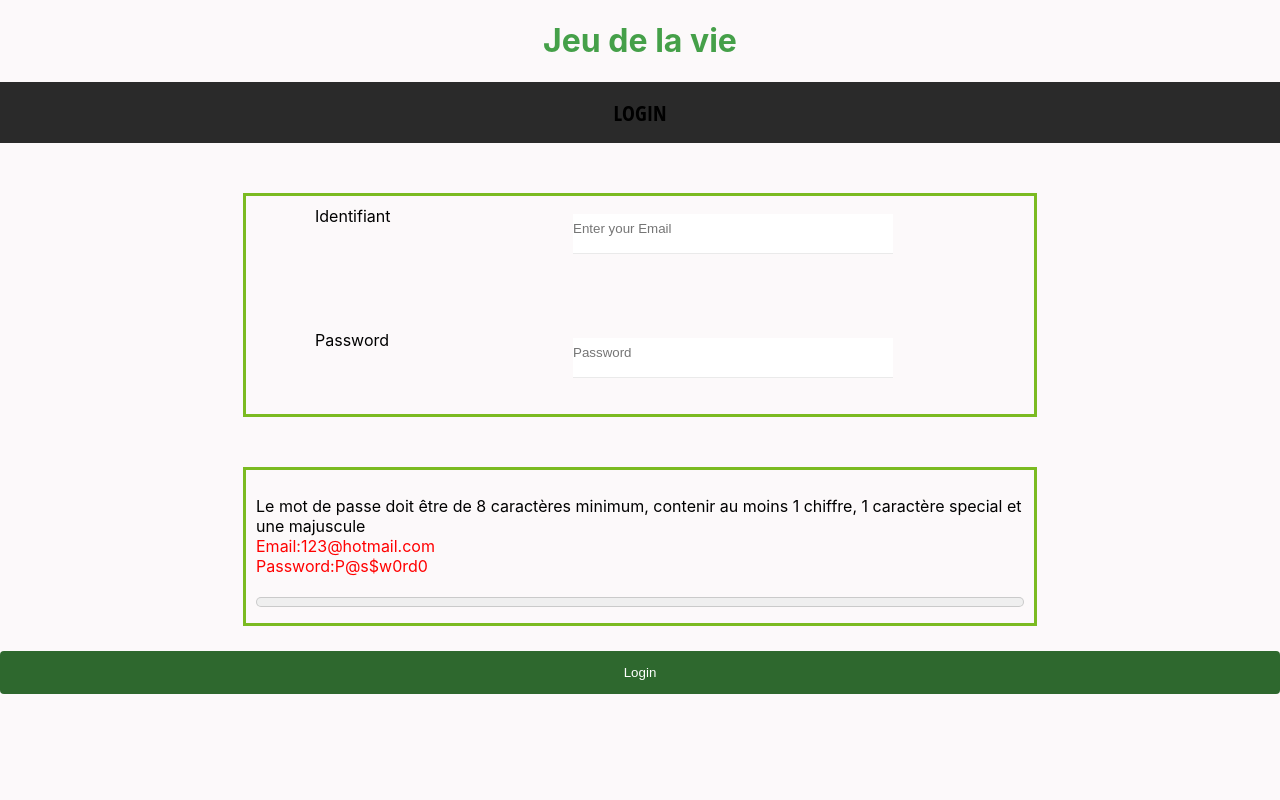
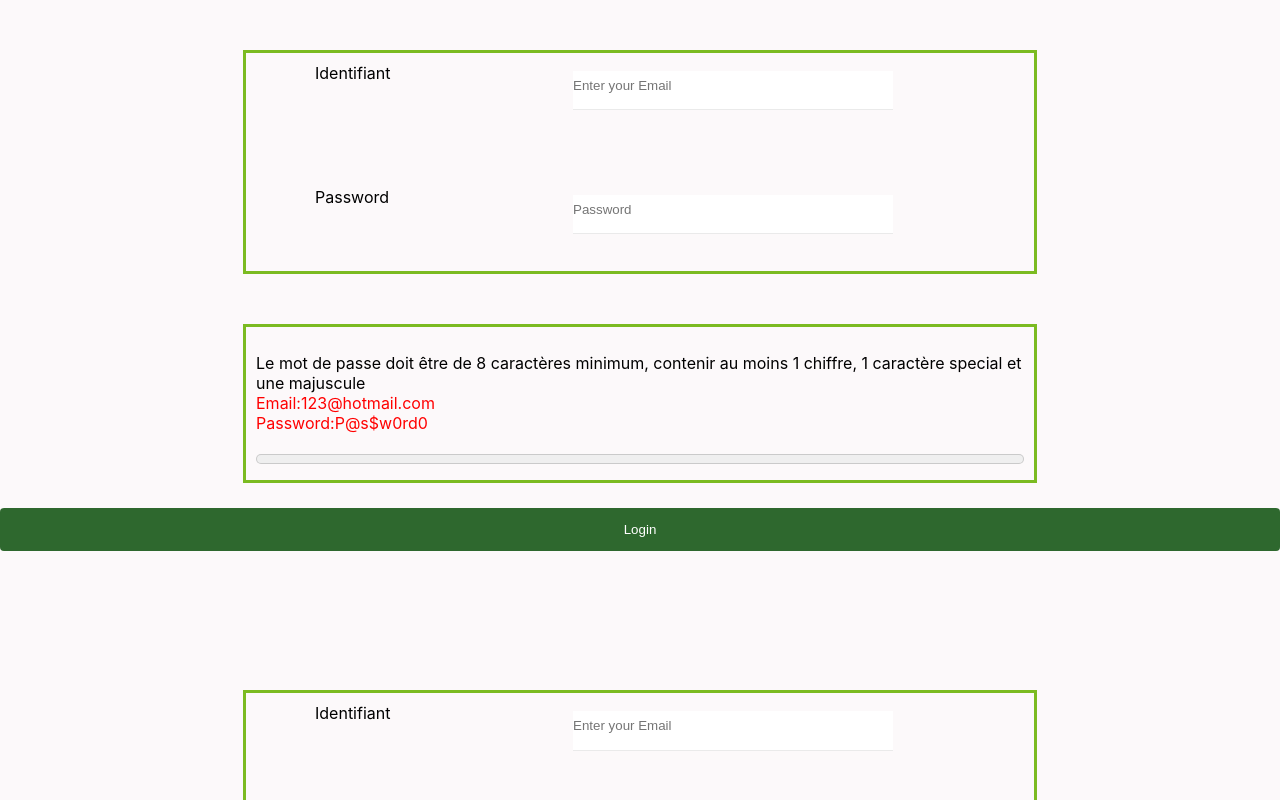
Before and after one commit to Daschow/4web-evaluation, a React (Create React App) app: page /login in a window 1280 px wide. Shown: the top 800 px of the page. Built offline with nearby package versions, Linux system fonts and the light colour scheme.

Commit message:
Delete Header

```diff
--- a/src/Login/Login.js
+++ b/src/Login/Login.js
@@ -11,15 +11,14 @@ const Login = ({
   setPassword,
   meterValue,
   formHandler,
-  login__warning
+  login__warning,
 }) => (
   <div className="login">
     <>
-      <Header subtitle={subtitle} />
       <form id="login__form" onSubmit={formHandler}>
         <div class="logindiv">
           <div>
-          <label  for="id">Identifiant</label>
+            <label for="id">Identifiant</label>
           </div>
           <div>
             <input
@@ -27,7 +26,7 @@ const Login = ({
               name="id"
               placeholder="Enter your Email"
               value={email}
-          onChange={e => setEmail(e.target.value)}
+              onChange={(e) => setEmail(e.target.value)}
             />
           </div>
           <div>
@@ -40,35 +39,27 @@ const Login = ({
               name="password"
               placeholder="Password"
               value={password}
-          onChange={e => setPassword(e.target.value)}
+              onChange={(e) => setPassword(e.target.value)}
             />
           </div>
         </div>
 
-    <div class="info" >
-
+        <div class="info">
           <div>
             <p id="login__warning" style={login__warning}>
-          Le mot de passe doit être de 8 caractères minimum, contenir au moins 1
-          chiffre, 1 caractère special et une majuscule<br></br>
-
+              Le mot de passe doit être de 8 caractères minimum, contenir au
+              moins 1 chiffre, 1 caractère special et une majuscule<br></br>
               <div class="red">
                 Email:123@hotmail.com<br></br>
                 Password:P@s$w0rd0
               </div>
-          </p></div>
-
-          <div><meter id="meter" max="5" value={meterValue}></meter></div>
+            </p>
           </div>
 
-
-
-
-
-
-
-
-
+          <div>
+            <meter id="meter" max="5" value={meterValue}></meter>
+          </div>
+        </div>
 
         <input type="submit" value="Login" />
         <h3
```
Lines whose indentation alone changed are shown as unchanged.
